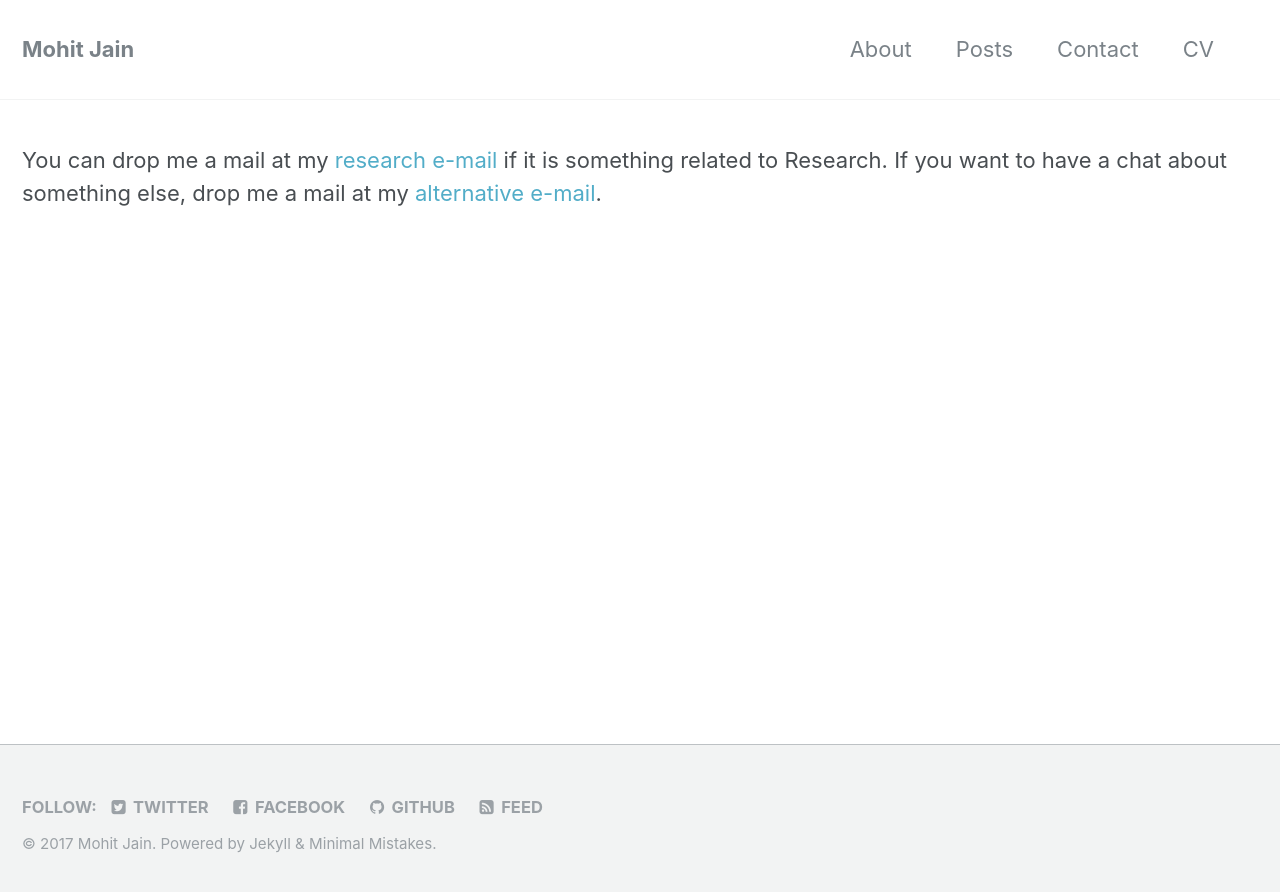
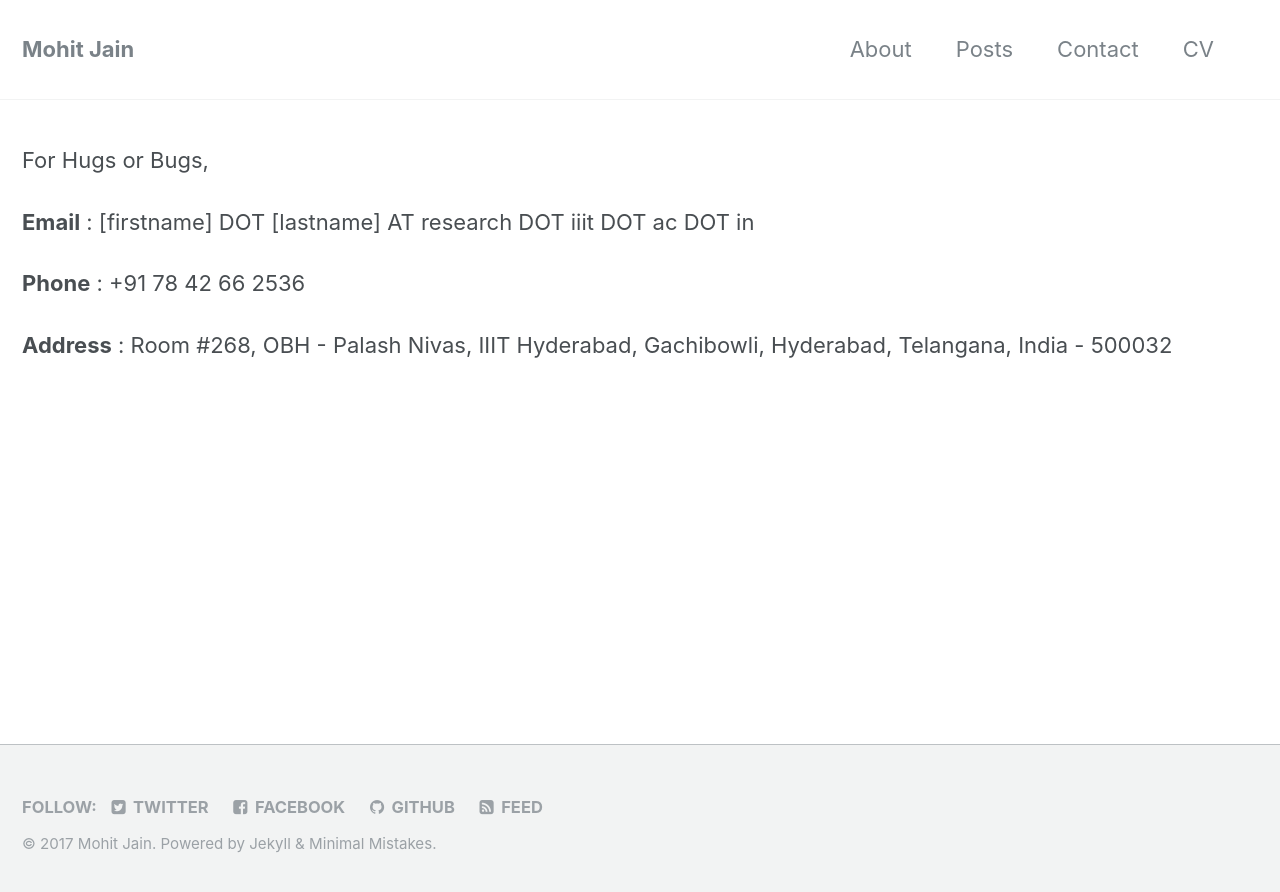
Before and after one commit to NightFury13/nightfury13.github.io, a Jekyll site: the page built from _pages/contact.md, in a window 1280 px wide. Shown: the top 892 px of the page. Built offline with Jekyll 4.4.1, drawn with Linux system fonts in a browser that asks for light colours.

Commit message:
updating contact page

```diff
--- a/_pages/contact.md
+++ b/_pages/contact.md
@@ -4,5 +4,10 @@ title: "Contact"
 permalink: /contact/
 ---
 
-You can drop me a mail at my [research e-mail](mailto:kalpit.thakkar@research.iiit.ac.in) if it is something related to Research.
-If you want to have a chat about something else, drop me a mail at my [alternative e-mail](mailto:ceasy983@gmail.com).
+For Hugs or Bugs,
+
+**Email** : [firstname] DOT [lastname] AT research DOT iiit DOT ac DOT in
+
+**Phone** : +91 78 42 66 2536
+
+**Address** : Room #268, OBH - Palash Nivas, IIIT Hyderabad, Gachibowli, Hyderabad, Telangana, India - 500032
```
